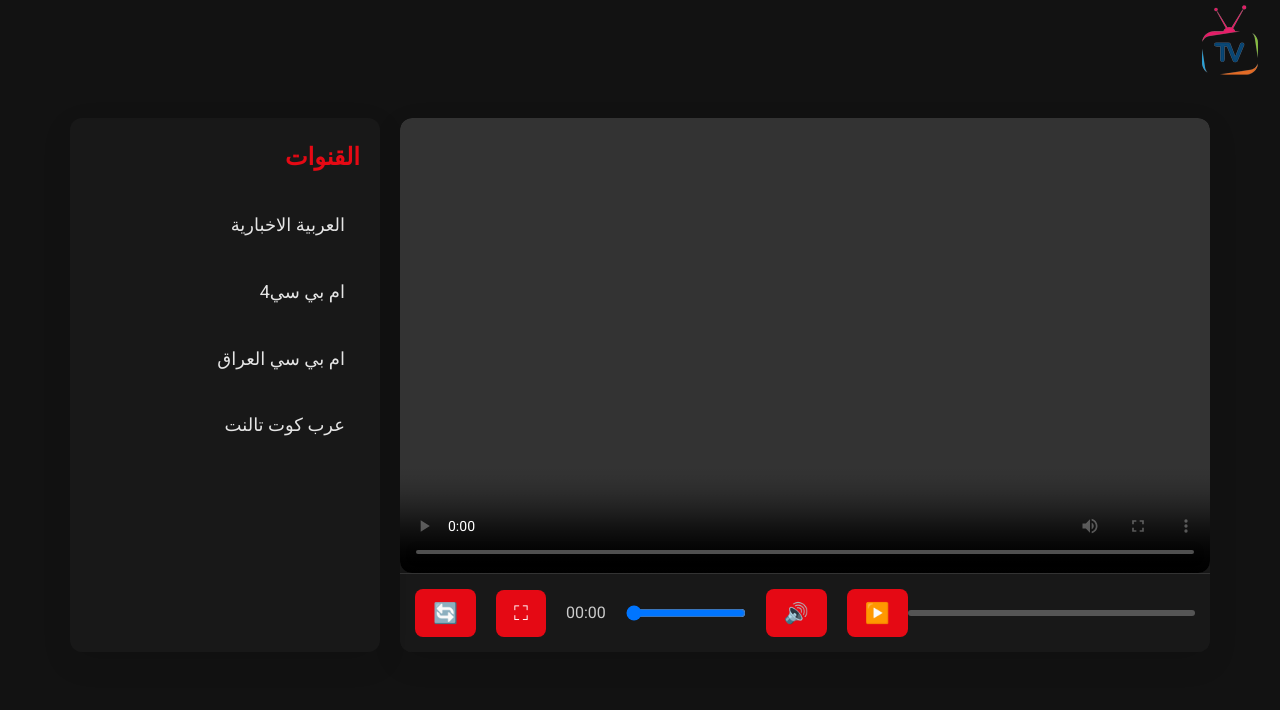
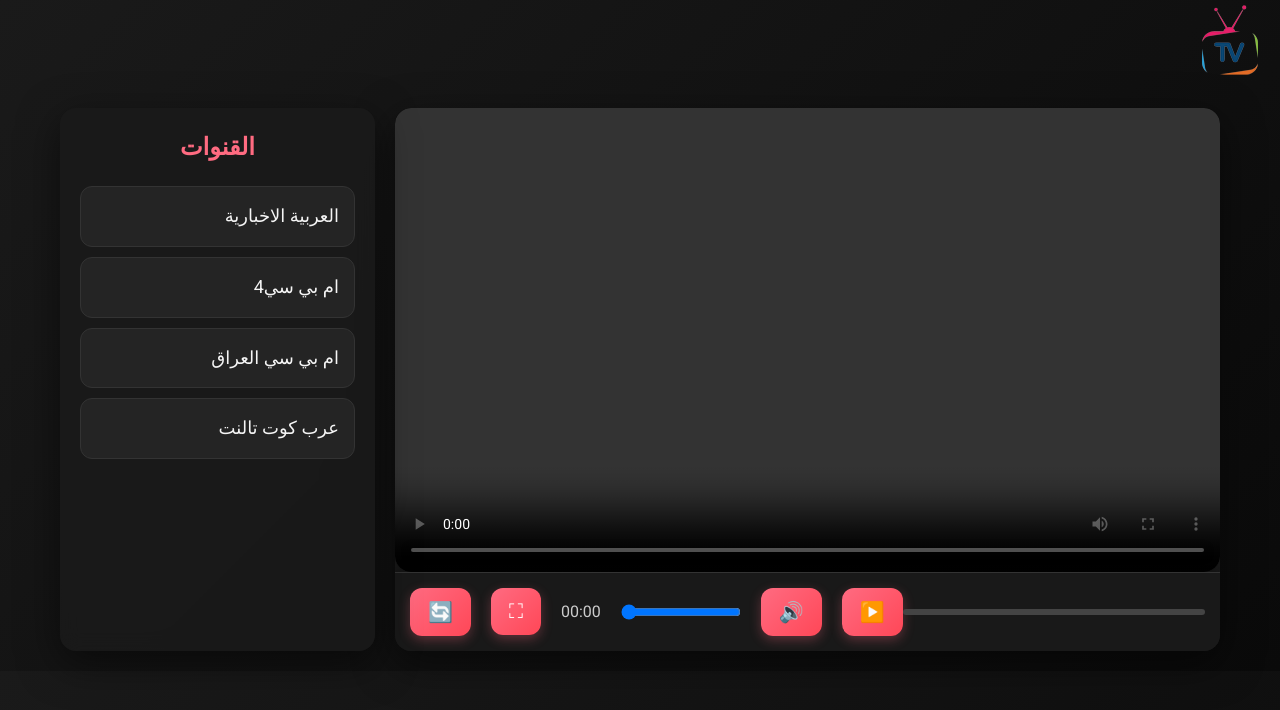
Before and after one commit to moryante1/tv.iq.tlk, a PHP site: page / in a window 1280 px wide. Shown: the top 710 px of the page. Run offline with PHP 8.4, Linux system fonts and the light colour scheme.

Commit message:
Update styles.css

```diff
--- a/styles.css
+++ b/styles.css
@@ -6,17 +6,16 @@
     transition: all 0.3s ease-in-out;
 }
 
+/* Body with gradient background */
 body {
     font-family: 'Roboto', sans-serif;
-    background-color: #121212; /* Dark background similar to YouTube */
-    color: #e5e5e5; /* Light text for contrast */
+    background: linear-gradient(135deg, #1a1a1a, #0a0a0a); /* تدرج لوني داكن */
+    color: #f5f5f5;
     line-height: 1.6;
     padding: 0;
     margin: 0;
     animation: fadeIn 1s ease-in-out;
 }
-
-
 
 /* Fade-in animation for content */
 @keyframes fadeIn {
@@ -33,34 +32,47 @@
     display: flex;
     max-width: 1200px;
     margin: 0 auto;
-    padding: 30px;
+    padding: 20px;
     gap: 20px;
     flex-wrap: wrap;
-    -webkit-overflow-scrolling: touch; /* Smooth scrolling for iOS devices */
+    -webkit-overflow-scrolling: touch;
 }
 
 /* Main content area */
 .main-content {
     flex: 3;
-    background-color: #181818; /* Darker background for main content */
-    border-radius: 12px;
-    box-shadow: 0 10px 30px rgba(0, 0, 0, 0.1); /* Deep shadow for depth */
+    background-color: rgba(26, 26, 26, 0.9); /* خلفية شبه شفافة */
+    border-radius: 16px;
+    box-shadow: 0 12px 40px rgba(0, 0, 0, 0.5); /* ظلال أكثر وضوحًا */
     overflow: hidden;
     animation: fadeIn 1.5s ease-in-out;
+    backdrop-filter: blur(10px); /* تأثير ضبابي */
+}
+
+/* Sidebar for channel list */
+.sidebar {
+    flex: 1;
+    background-color: rgba(26, 26, 26, 0.9); /* خلفية شبه شفافة */
+    border-radius: 16px;
+    box-shadow: 0 12px 40px rgba(0, 0, 0, 0.5); /* ظلال أكثر وضوحًا */
+    padding: 20px;
+    min-width: 300px;
+    backdrop-filter: blur(10px); /* تأثير ضبابي */
 }
 
 /* Video player with 16:9 ratio */
 .video-player {
     position: relative;
-    padding-bottom: 56.25%; /* 16:9 aspect ratio */
+    padding-bottom: 56.25%;
     height: 0;
     background-color: #000;
-    border-radius: 12px;
+    border-radius: 16px;
     transition: transform 0.3s ease-in-out;
 }
 
 .video-player:hover {
-    transform: scale(1.02); /* Slight zoom effect on hover */
+    transform: scale(1.02);
+    box-shadow: 0 8px 20px rgba(255, 0, 0, 0.3);
 }
 
 .video-player video {
@@ -69,25 +81,25 @@
     left: 0;
     width: 100%;
     height: 100%;
-    border-radius: 12px;
+    border-radius: 16px;
 }
 
 /* Video control bar */
 .video-controls {
     padding: 15px;
-    background-color: #181818; /* Dark background to match the overall theme */
+    background-color: rgba(26, 26, 26, 0.9); /* خلفية شبه شفافة */
     display: flex;
     justify-content: space-between;
     align-items: center;
     border-top: 1px solid #333;
-    box-shadow: 0 -2px 4px rgba(0, 0, 0, 0.1); /* Slight shadow for separation */
+    box-shadow: 0 -4px 8px rgba(0, 0, 0, 0.2);
 }
 
 /* Progress bar */
 .progress-bar {
     width: 100%;
     height: 6px;
-    background-color: #555;
+    background-color: #444;
     border-radius: 6px;
     cursor: pointer;
     transition: background-color 0.3s ease;
@@ -95,16 +107,16 @@
 }
 
 .progress-bar:hover {
-    background-color: #444; /* Darker color on hover */
+    background-color: #555;
 }
 
 .progress-bar:hover .progress {
-    background-color: #ff6f61; /* Different color on hover for better visual feedback */
+    background-color: #ff4757;
 }
 
 .progress {
     height: 100%;
-    background-color: #e50914; /* Red progress bar like YouTube */
+    background-color: #ff6b81;
     width: 0;
     border-radius: 6px;
 }
@@ -117,34 +129,21 @@
 }
 
 .controls button {
-    background: #e50914; /* YouTube-like red buttons */
+    background: linear-gradient(135deg, #ff6b81, #ff4757);
     border: none;
     padding: 12px 18px;
-    border-radius: 8px;
+    border-radius: 12px;
     cursor: pointer;
     font-size: 20px;
     color: #fff;
     transition: background-color 0.3s ease, transform 0.3s ease;
-    position: relative;
+    box-shadow: 0 4px 12px rgba(255, 107, 129, 0.3);
 }
 
 .controls button:hover {
-    background-color: #b50611; /* Darker red on hover */
+    background: linear-gradient(135deg, #ff4757, #ff6b81);
     transform: scale(1.1);
-}
-
-.controls button:hover::after {
-    content: attr(aria-label); /* Tooltip for buttons */
-    position: absolute;
-    background: rgba(0, 0, 0, 0.7);
-    color: #fff;
-    font-size: 12px;
-    padding: 4px 8px;
-    border-radius: 4px;
-    top: -30px;
-    left: 50%;
-    transform: translateX(-50%);
-    white-space: nowrap;
+    box-shadow: 0 6px 16px rgba(255, 107, 129, 0.4);
 }
 
 .controls input[type="range"] {
@@ -156,7 +155,7 @@
 }
 
 .controls input[type="range"]::-webkit-slider-thumb {
-    background-color: #e50914; /* Red slider thumb like YouTube */
+    background-color: #ff6b81;
     border-radius: 50%;
     height: 16px;
     width: 16px;
@@ -165,76 +164,76 @@
 }
 
 .controls input[type="range"]:hover::-webkit-slider-thumb {
-    background-color: #b50611; /* Darker red thumb on hover */
+    background-color: #ff4757;
 }
 
 .controls .time {
     font-size: 16px;
-    color: #ccc; /* Lighter text color for time */
+    color: #ccc;
 }
 
 /* Sidebar for channel list */
-.sidebar {
-    flex: 1;
-    background-color: #181818; /* Dark background for the sidebar */
-    border-radius: 12px;
-    box-shadow: 0 10px 30px rgba(0, 0, 0, 0.1);
-    padding: 20px;
-    transition: transform 0.3s ease-in-out;
-}
-
-.sidebar:hover {
-    transform: translateX(10px); /* Slight move effect on hover */
-}
-
 .sidebar h3 {
-    margin-bottom: 15px;
+    margin-bottom: 20px;
     font-size: 24px;
-    color: #e50914; /* YouTube-like red for headers */
+    color: #ff6b81;
     font-weight: 600;
+    text-align: center;
 }
 
 #channel-list {
     list-style: none;
     margin-top: 20px;
+    padding: 0;
 }
 
 #channel-list li {
     display: flex;
     align-items: center;
     padding: 15px;
-    margin: 8px 0;
+    margin: 10px 0;
     cursor: pointer;
-    border-radius: 8px;
-    transition: background-color 0.3s ease, transform 0.3s ease;
+    border-radius: 12px;
+    transition: all 0.3s ease;
     font-size: 18px;
-    color: #e5e5e5; /* Light text for list items */
+    color: #f5f5f5;
+    background-color: rgba(38, 38, 38, 0.9); /* خلفية شبه شفافة */
+    border: 1px solid #333;
 }
 
 #channel-list li:hover {
-    background-color: #333;
-    transform: translateX(5px); /* Subtle hover effect */
+    background-color: rgba(51, 51, 51, 0.9); /* خلفية شبه شفافة */
+    transform: translateX(10px);
+    box-shadow: 0 4px 12px rgba(255, 107, 129, 0.3);
+}
+
+/* Channel name */
+.channel-name {
+    flex: 1;
+    margin-left: 15px;
+    font-weight: 500;
+    color: #f5f5f5;
 }
 
 /* Channel icons */
 .channel-icon {
-    width: 30px;
-    height: 30px;
-    margin-left: 10px;
+    width: 40px;
+    height: 40px;
     border-radius: 50%;
     object-fit: cover;
     transition: transform 0.3s ease;
+    border: 2px solid #ff6b81;
 }
 
 .channel-icon:hover {
-    transform: scale(1.2); /* Icon scale on hover for interactivity */
+    transform: scale(1.2);
 }
 
-/* Media Queries for Mobile and Apple Devices */
+/* Media Queries for Mobile */
 @media (max-width: 768px) {
     .app-container {
         flex-direction: column;
-        padding: 10px; /* Reduced padding for smaller screens */
+        padding: 10px;
     }
 
     .main-content {
@@ -245,6 +244,7 @@
     .sidebar {
         flex: 1;
         margin-top: 20px;
+        min-width: auto;
     }
 
     .controls {
@@ -257,23 +257,4 @@
         width: 100%;
         margin-bottom: 10px;
     }
-
-    /* Larger touch targets for mobile users */
-    .controls button {
-        padding: 18px 24px;
-        font-size: 22px;
-        min-width: 60px;
-    }
-
-    .progress-bar {
-        height: 8px; /* Slightly larger for easier interaction on mobile */
-    }
 }
-
-/* Adjust for Apple devices and high-resolution displays */
-@media (max-width: 1024px) and (min-device-pixel-ratio: 2),
-(-webkit-min-device-pixel-ratio: 2) {
-    .video-player video {
-        -webkit-transform: translate3d(0, 0, 0); /* Forces hardware acceleration on Safari */
-    }
-}
```
